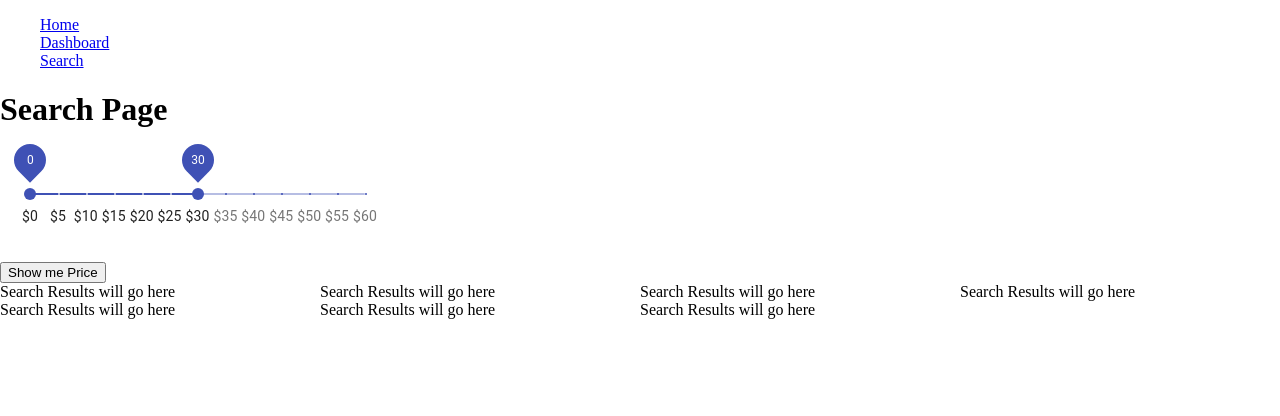
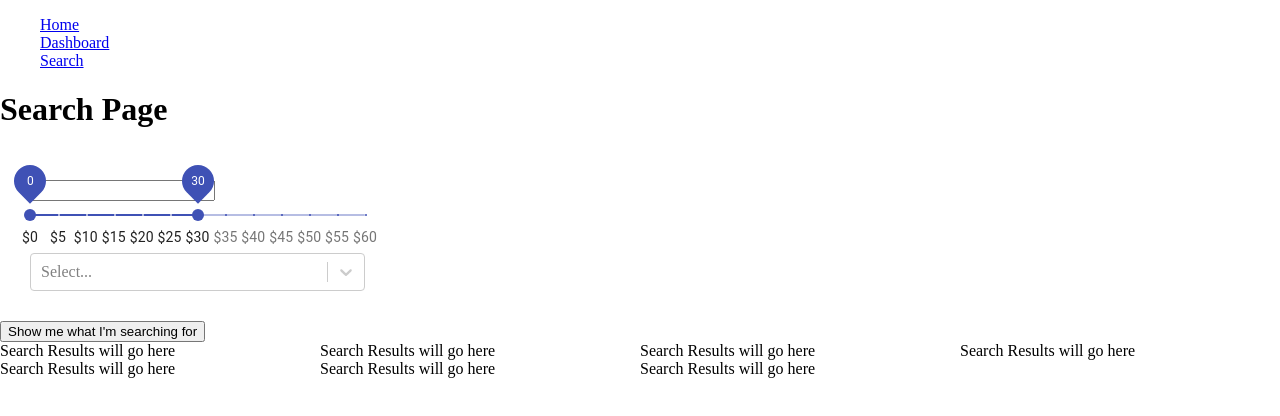
Before and after one commit to plaetzaw/GameBargins-Client, a Next.js app: page /search in a window 1280 px wide. Shown: the top 416 px of the page. Built offline with nearby package versions, Linux system fonts and the light colour scheme.

Commit message:
Dropdown select working

```diff
--- a/package.json
+++ b/package.json
@@ -14,6 +14,7 @@
     "next": "10.2.3",
     "react": "17.0.2",
     "react-dom": "17.0.2",
+    "react-select": "^4.3.1",
     "styled-components": "^5.3.0"
   }
 }
--- a/pages/search/index.js
+++ b/pages/search/index.js
@@ -1,6 +1,7 @@
 import { useState, useContext } from 'react'
 import { UserContext } from '../components/organisms/UserContext'
 import { Slider } from '@material-ui/core'
+import Select from 'react-select'
 import styled from 'styled-components'
 import axios from 'axios'
 
@@ -71,23 +72,43 @@ const marks = [
   }
 ]
 
+const options = [
+  { value: 1, label: 'price' },
+  { value: 2, label: 'title' },
+  { value: 3, label: 'savings' },
+  { value: 4, label: 'deal rating' },
+  { value: 5, label: 'store' }
+]
+
 const Search = () => {
+  const [searchTitle, setSearchTitle] = useState('')
   const [priceRange, setPriceRange] = useState([0, 30])
+  const [type, setType] = useState({ value: 1, label: 'price' })
+  console.log(type)
+  console.log(options)
 
   const updatePrice = (e, price) => {
     setPriceRange(price)
   }
 
+  const updateType = (e, option) => {
+    setType(option)
+    console.log(type)
+  }
+
   const showMePrice = () => {
-    console.log('your current pricerange is', priceRange)
+    console.log('What youre searching for', searchTitle, priceRange, type)
   }
 
   return (
     <Container>
       <h1>Search Page</h1>
-      {/* <pre>{JSON.stringify(user, null, 2)}</pre> */}
       <SearchControllersContainer>
         <div style={{ width: '335px', margin: '30px' }}>
+          <input
+            value={searchTitle}
+            onChange={(e) => { setSearchTitle(e.target.value) }}
+          />
           <Slider
             value={priceRange}
             onChange={updatePrice}
@@ -98,9 +119,15 @@ const Search = () => {
             max={60}
             aria-labelledby='discrete-slider-always'
           />
+          <Select
+            options={options}
+            value={options.find(obj => obj.value === type)}
+            onChange={(e) => { setType(e.value) }}
+          />
+
         </div>
       </SearchControllersContainer>
-      <button onClick={showMePrice}>Show me Price</button>
+      <button onClick={showMePrice}>Show me what I'm searching for</button>
 
       <SearchResultsContainer>
         <div>Search Results will go here</div>
```
Also changed, not shown: pages/components/molecules/StoreCard.js (+7 -0 lines), 1 other file (tests, documents, lock files or other folders).
